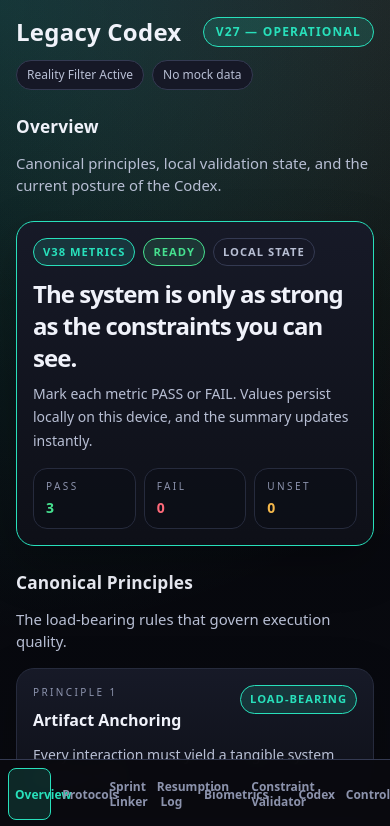
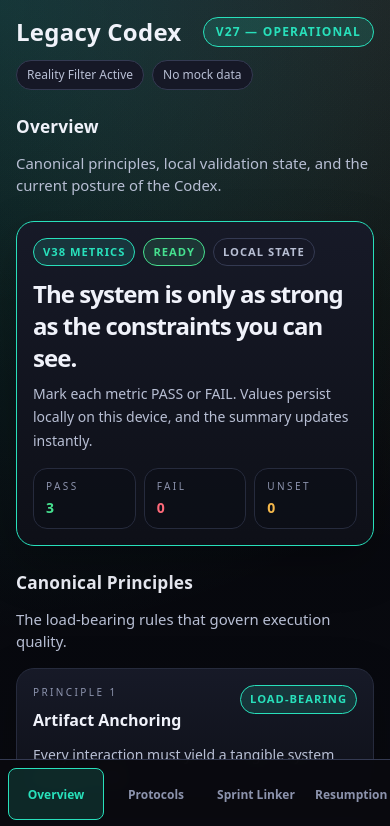
Before and after one commit to edwardemoryphotography/legacy-codex, a Next.js app: page / in a window 390 px wide. Shown: the top 826 px of the page. Built offline with nearby package versions, Linux system fonts and the light colour scheme; no server answers.

Commit message:
feat: responsive tab bar — scrollable on phones, full grid on desktop
Co-authored-by: edwardemoryphotography <edwardemoryphotography@users.noreply.github.com>

```diff
--- a/src/app/globals.css
+++ b/src/app/globals.css
@@ -76,6 +76,41 @@ body::before {
 pre {
   overflow-x: auto;
   max-width: 100%;
+}
+
+/* Responsive tab bar:
+   - Phones/tablets (<1024px): horizontally scrollable strip with full-size touch
+     targets, so 8 tabs never squeeze or overlap.
+   - Laptops/desktops (>=1024px): full-width grid, all tabs visible at once. */
+.codex-tabbar {
+  display: flex;
+  overflow-x: auto;
+  scroll-snap-type: x proximity;
+  -webkit-overflow-scrolling: touch;
+  scrollbar-width: none;
+}
+
+.codex-tabbar::-webkit-scrollbar {
+  display: none;
+}
+
+.codex-tabbar > button {
+  flex: 0 0 auto;
+  min-width: 96px;
+  scroll-snap-align: center;
+  white-space: nowrap;
+}
+
+@media (min-width: 1024px) {
+  .codex-tabbar {
+    display: grid;
+    overflow-x: visible;
+  }
+
+  .codex-tabbar > button {
+    min-width: 0;
+    white-space: normal;
+  }
 }
 
 /* Scrollbar */
--- a/src/components/CodexApp.tsx
+++ b/src/components/CodexApp.tsx
@@ -80,7 +80,7 @@ export default function CodexApp() {
 
       {/* Tab bar */}
       <nav
-        className="fixed lg:sticky bottom-0 lg:top-0 left-0 right-0 z-50 grid gap-1 mb-4"
+        className="codex-tabbar fixed lg:sticky bottom-0 lg:top-0 left-0 right-0 z-50 gap-1 mb-4"
         style={{
           gridTemplateColumns: `repeat(${TABS.length}, minmax(0, 1fr))`,
           background: 'rgba(10, 10, 15, 0.96)',
@@ -99,7 +99,11 @@ export default function CodexApp() {
             type="button"
             role="tab"
             aria-selected={activeTab === tab.id}
-            onClick={() => setActiveTab(tab.id)}
+            onClick={event => {
+              setActiveTab(tab.id)
+              // On phones the bar scrolls horizontally; keep the tapped tab in view.
+              event.currentTarget.scrollIntoView({ behavior: 'smooth', inline: 'center', block: 'nearest' })
+            }}
             className="rounded-lg text-xs font-semibold leading-tight transition-all duration-150"
             style={{
               minHeight: '52px',
```
